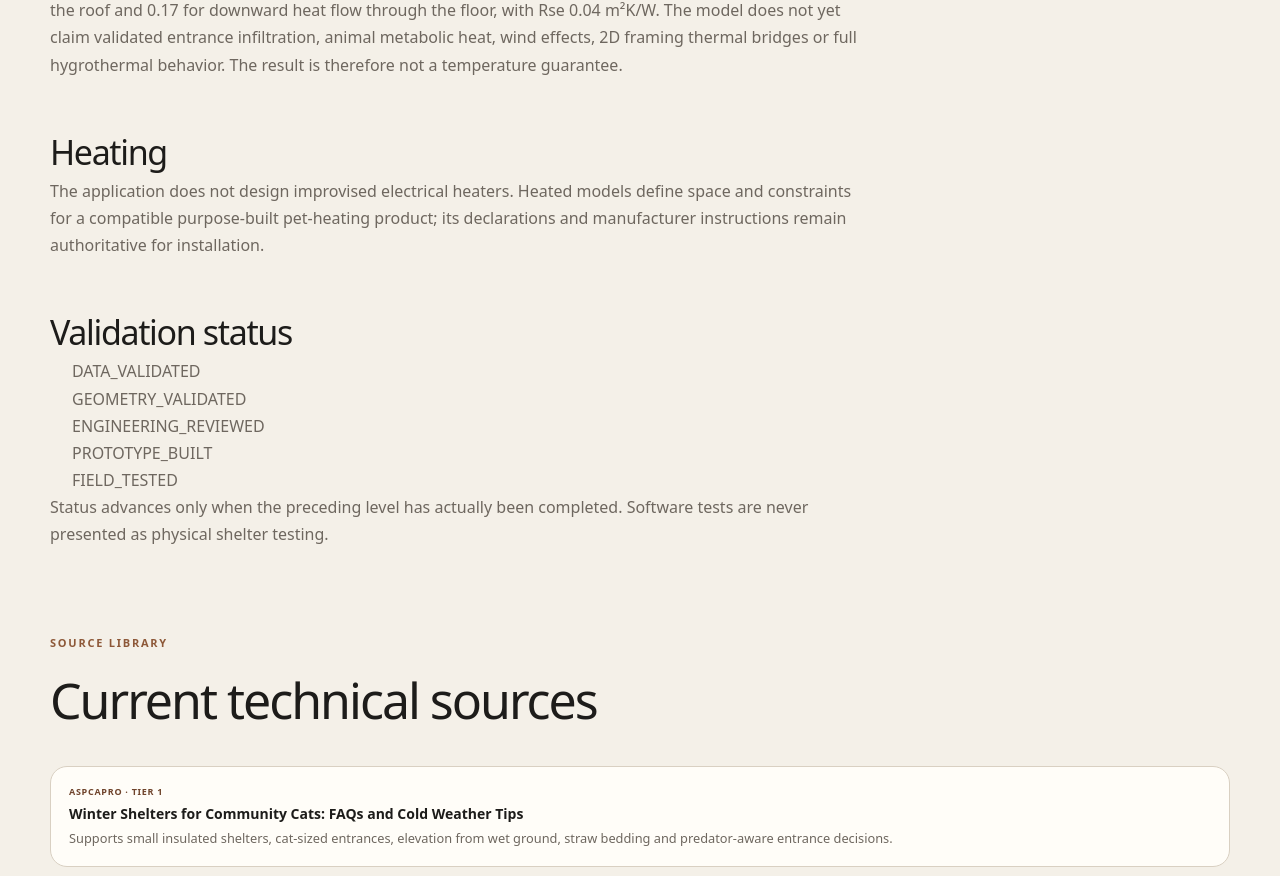
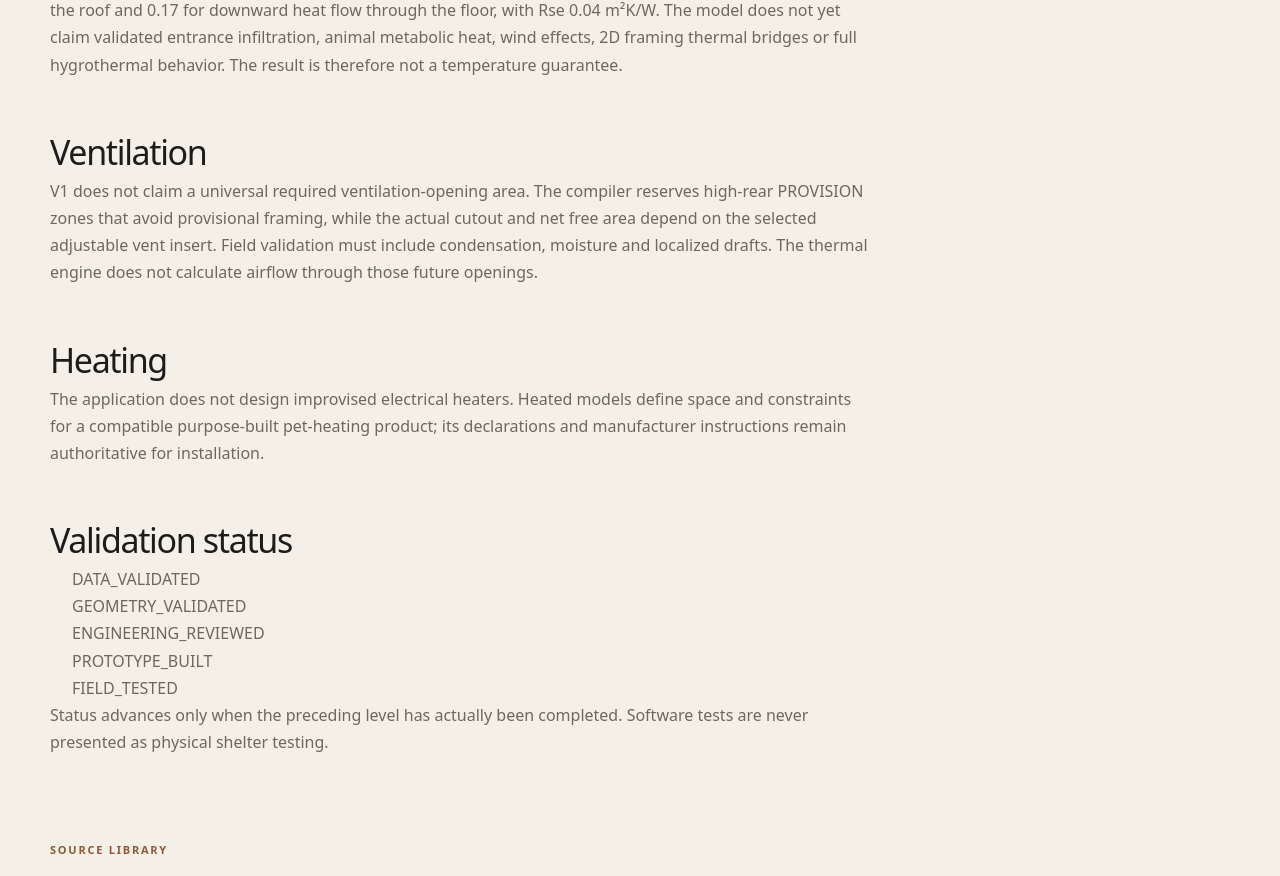
Before and after one commit to zoxknez/sapice, a Next.js app: page /en/methodology in a window 1280 px wide. Shown: the part 779-1655 px from the top of the page. Built offline with nearby package versions, Linux system fonts and the light colour scheme; no server answers.

Commit message:
docs: explain ventilation provision methodology and limits

```diff
--- a/src/app/[locale]/methodology/page.tsx
+++ b/src/app/[locale]/methodology/page.tsx
@@ -73,6 +73,13 @@ export default async function MethodologyPage({params}: {params: Promise<{locale
               : "The current engine estimates steady-state transmission through walls, floor and roof. Method v" + thermalMethod.version + " uses ISO 6946 orientation-specific surface resistances: Rsi 0.13 m²K/W for walls, 0.10 for upward heat flow through the roof and 0.17 for downward heat flow through the floor, with Rse 0.04 m²K/W. The model does not yet claim validated entrance infiltration, animal metabolic heat, wind effects, 2D framing thermal bridges or full hygrothermal behavior. The result is therefore not a temperature guarantee."}
           </p>
 
+          <h2>{isSr ? "Ventilacija" : "Ventilation"}</h2>
+          <p>
+            {isSr
+              ? "V1 ne tvrdi univerzalnu potrebnu površinu ventilacionog otvora. Compiler rezerviše high-rear PROVISION zone koje ne seku provisional framing, ali stvarni cutout i net free area zavise od konkretnog podesivog ventilacionog umetka. Terenska provera mora obuhvatiti kondenzaciju, vlagu i lokalnu promaju. Termički engine ne računa ventilacioni protok kroz te buduće otvore."
+              : "V1 does not claim a universal required ventilation-opening area. The compiler reserves high-rear PROVISION zones that avoid provisional framing, while the actual cutout and net free area depend on the selected adjustable vent insert. Field validation must include condensation, moisture and localized drafts. The thermal engine does not calculate airflow through those future openings."}
+          </p>
+
           <h2>{isSr ? "Grejanje" : "Heating"}</h2>
           <p>
             {isSr
```
